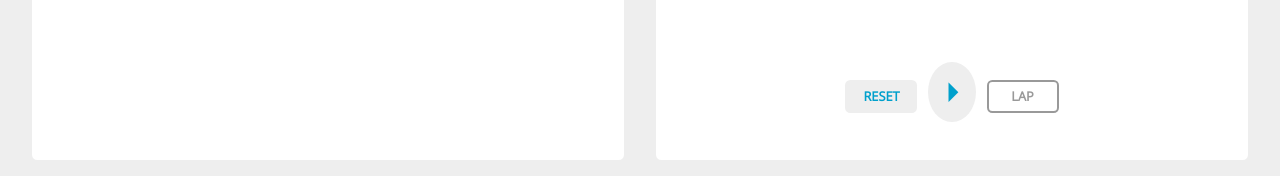
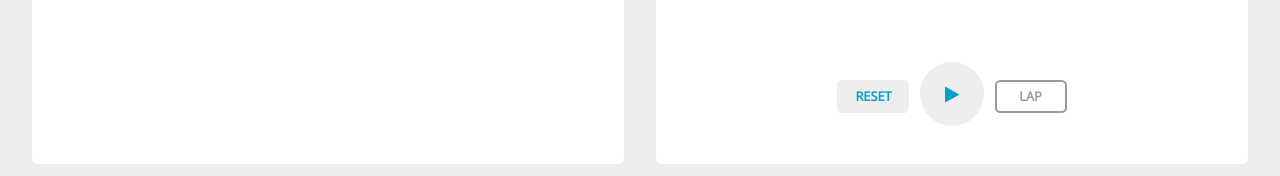
Before and after one commit to nihlton/SimpleStopWatch, a React (Create React App) app: page / in a window 1280 px wide. Shown: the part 268-444 px from the top of the page. Built offline with nearby package versions, Linux system fonts and the light colour scheme.

Commit message:
from unicode to font-awesome

```diff
--- a/public/index.html
+++ b/public/index.html
@@ -10,6 +10,8 @@
       content="Web site created using create-react-app"
     />
     <link rel="apple-touch-icon" href="%PUBLIC_URL%/logo192.png" />
+    <link rel="stylesheet" href="https://maxcdn.bootstrapcdn.com/font-awesome/4.3.0/css/font-awesome.min.css">
+
     <!--
       manifest.json provides metadata used when your web app is installed on a
       user's mobile device or desktop. See https://developers.google.com/web/fundamentals/web-app-manifest/
--- a/src/components/StopWatch/StopWatch.tsx
+++ b/src/components/StopWatch/StopWatch.tsx
@@ -99,7 +99,10 @@ const StopWatch:FunctionComponent<StopWatchProps> = function(props) {
       <button className='small on-foreground' onClick={handleReset}>reset</button>
       <button
         onClick={handleToggleTime}
-        className={`big round on-foreground ${Boolean(isRunning) ? 'toggled' : ''}`}>{Boolean(isRunning) ? '⏸' : '⏵'}</button>
+        className={`round on-foreground ${Boolean(isRunning) ? 'toggled' : ''}`}>
+        {Boolean(isRunning) ? <i className='fa fa-pause' /> : <i className='fa fa-play' />}
+        {Boolean(isRunning) ? <span className='sr-only'>pause</span> : <span className='sr-only'>play</span>}
+      </button>
       <button className='small on-foreground' onClick={handleLap} disabled={!Boolean(isRunning)}>lap</button>
     </div>
 
--- a/src/styles/buttons.scss
+++ b/src/styles/buttons.scss
@@ -49,7 +49,8 @@ button, .button {
   &.round {
     border-radius: 50%;
     padding: .75em;
-    min-width: auto;
+    min-width: 4rem;
+    min-height: 4rem;
   }
 
   &.on-foreground {
--- a/src/styles/util.scss
+++ b/src/styles/util.scss
@@ -11,6 +11,20 @@
 .text-center { text-align: center }
 .text-left { text-align: left }
 .text-right { text-align: right }
+
+.sr-only {
+  border: 0 !important;
+  clip: rect(1px, 1px, 1px, 1px) !important; /* 1 */
+  -webkit-clip-path: inset(50%) !important;
+  clip-path: inset(50%) !important;  /* 2 */
+  height: 1px !important;
+  margin: -1px !important;
+  overflow: hidden !important;
+  padding: 0 !important;
+  position: absolute !important;
+  width: 1px !important;
+  white-space: nowrap !important;            /* 3 */
+}
 
 // utility classes for padding / margin
 @each $boxProp in $boxProps {
```
Also changed, not shown: 1 other file (tests, documents, lock files or other folders).
